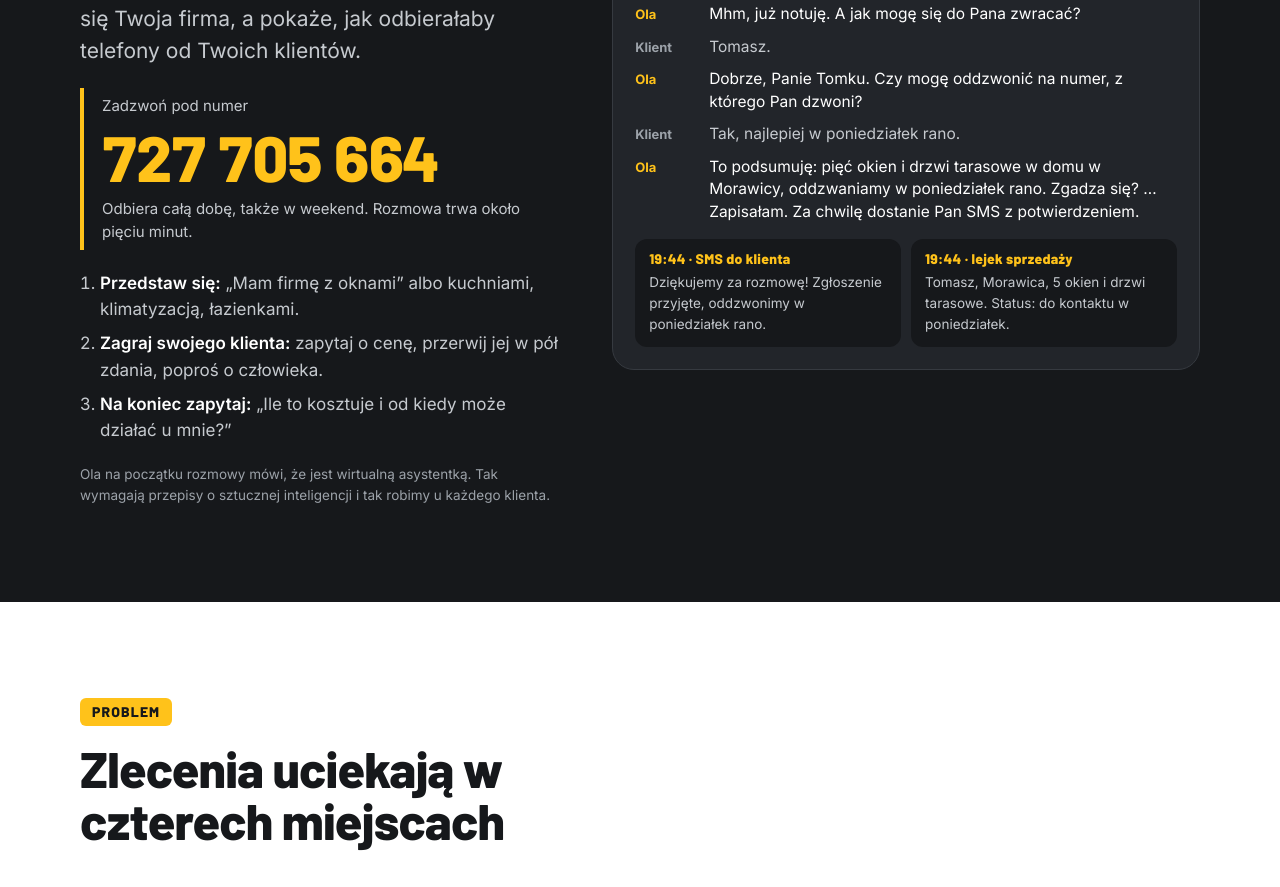
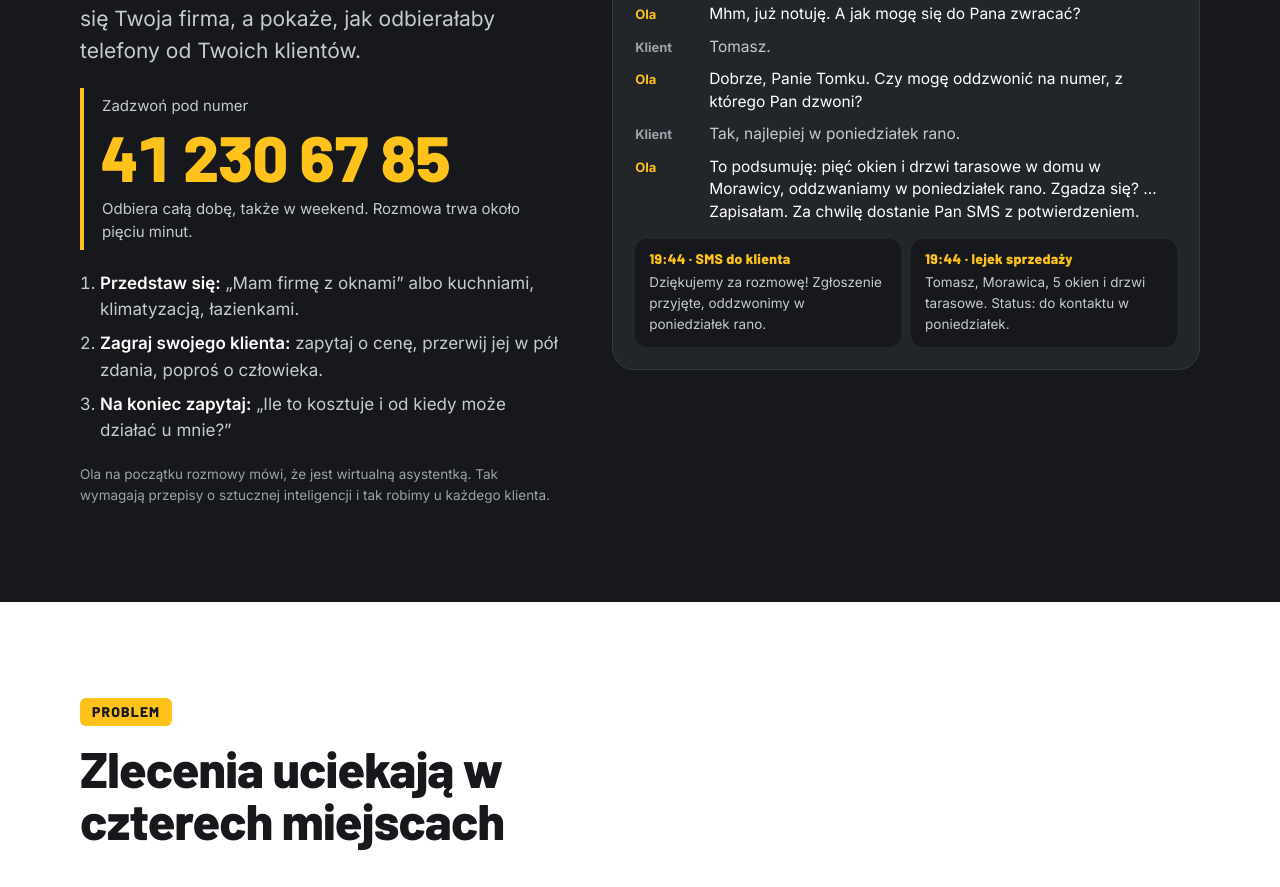
Before and after one commit to michalfbi/odzew, a plain HTML site: page public/index.html in a window 1280 px wide. Shown: the part 1158-2045 px from the top of the page. Drawn offline with Linux system fonts and the light colour scheme.

Commit message:
Numer do testu sekretarki: 41 230 67 85
Numer z Zadarmy zamiast numeru z karty eSIM.

Co-Authored-By: Claude Fable 5.2 <noreply@anthropic.com>
Claude-Session: https://claude.ai/code/session_01CEuN2dvWfrL2mPMyHooJCx

```diff
--- a/public/index.html
+++ b/public/index.html
@@ -19,7 +19,7 @@ const KONFIG = {
   telefon: '',        // np. 600 100 200
   email: '',          // np. kontakt@odzew.tech
   administrator: '',  // np. Jan Kowalski VisiLogo, ul. Przykładowa 1, 25-000 Kielce, NIP 0000000000
-  telefonDemo: '727 705 664', // numer, pod którym odbiera sekretarka (zakładka „Przetestuj sekretarkę”)
+  telefonDemo: '41 230 67 85', // numer, pod którym odbiera sekretarka (zakładka „Przetestuj sekretarkę”)
   agentId: ''         // puste = bez rozmowy przez przeglądarkę, test tylko przez telefon
 };
 </script>
```
Also changed, not shown: src/index.src.html (+1 -1 lines), 1 other file.
